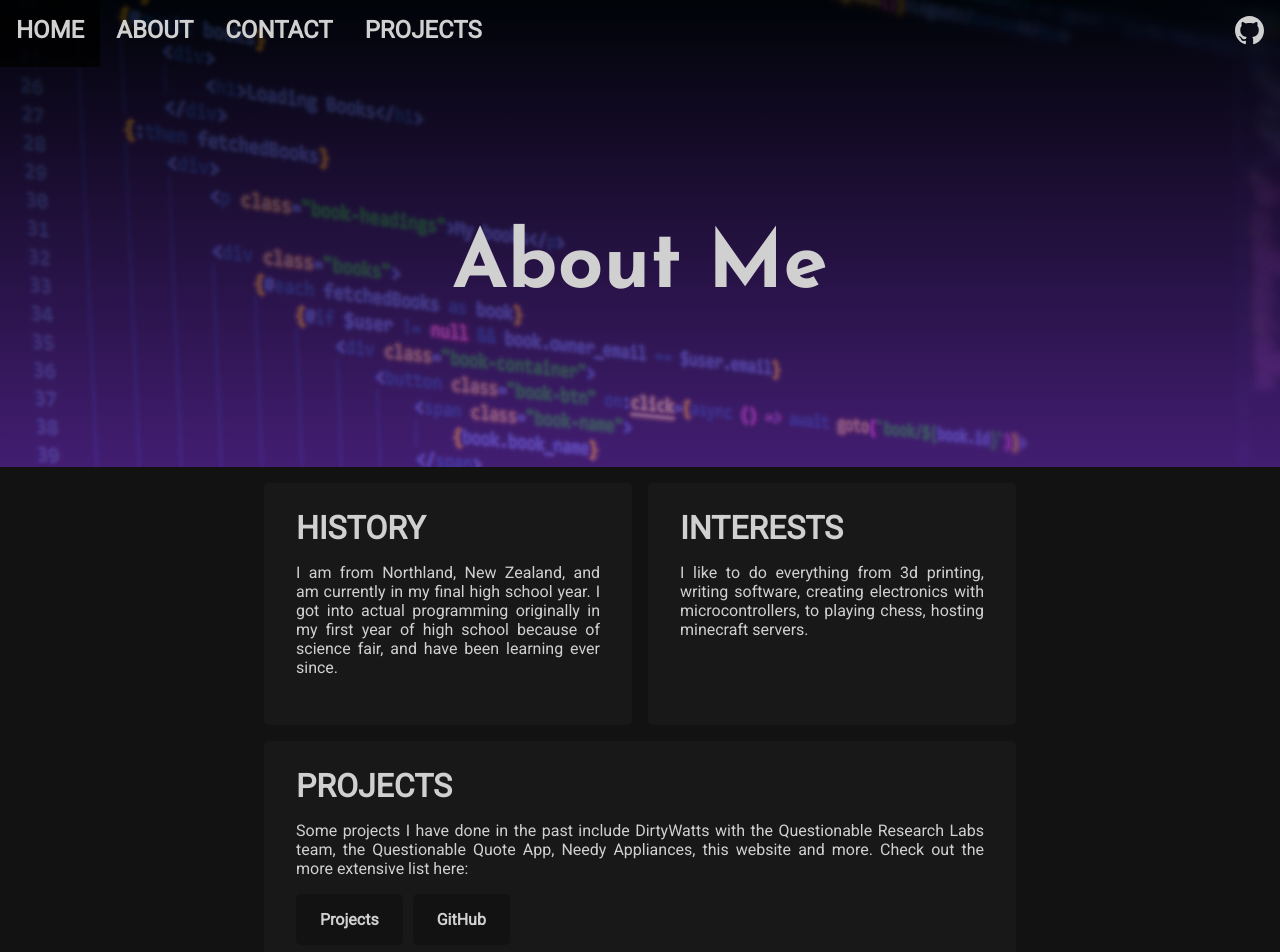
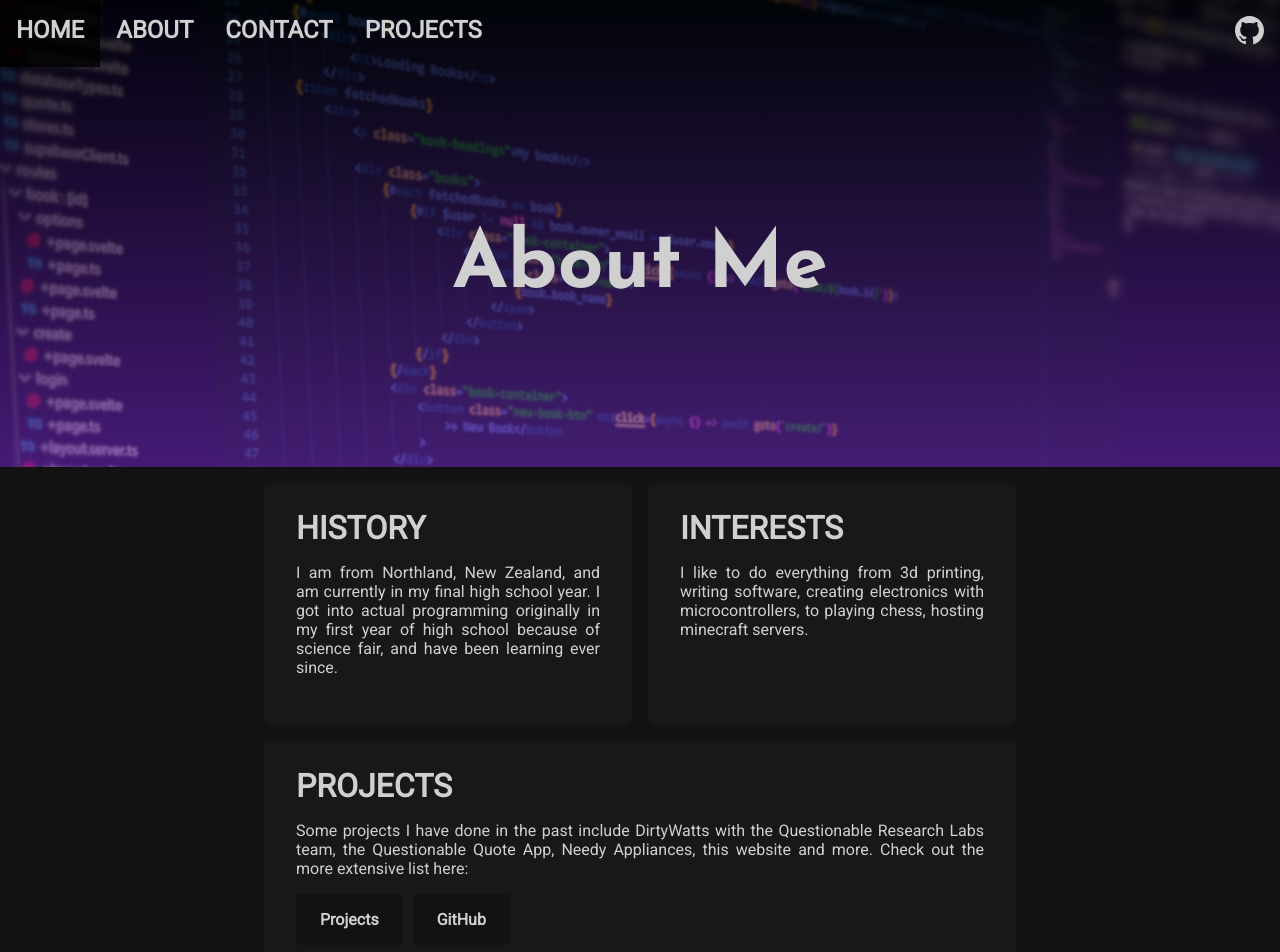
Before and after one commit to InvalidSE/InvalidSE-Web, a SvelteKit app: page /about in a window 1280 px wide. Shown: the top 952 px of the page. Built offline with nearby package versions, Linux system fonts and the light colour scheme.

Commit message:
Code Cleanup

```diff
--- a/src/routes/+error.svelte
+++ b/src/routes/+error.svelte
@@ -1,7 +1,3 @@
-<script lang="ts">
-
-</script>
-
 <div class="content">
     <div class="text">
         <h1>404</h1>
@@ -18,12 +14,15 @@
         justify-content: center;
         height: 100vh;
         background: linear-gradient(to bottom, rgba(0, 0, 0, 0.726), rgba(123, 44, 187, 0.541)), url("/logo-render.webp") no-repeat center center fixed;
+        background-size: cover;
     }
+
     .text {
         display: flex;
         flex-direction: column;
         align-items: center;
     }
+
     a {
         color: white;
         text-decoration: none;
@@ -34,6 +33,7 @@
         border-radius: 5px;
         transition: 0.4s;
 
+        // Hover Effect
         &:hover {
             background-color: white;
             color: black;
--- a/src/routes/+layout.svelte
+++ b/src/routes/+layout.svelte
@@ -3,7 +3,3 @@
 </script>
 
 <slot />
-
-<style lang="scss">
-
-</style>
--- a/src/routes/about/+page.svelte
+++ b/src/routes/about/+page.svelte
@@ -1,41 +1,56 @@
 <svelte:head>
-    <title>About Me</title>
+    <title>About | InvalidSE</title>
 </svelte:head>
 
 <script lang="ts">
-    import '../../lib/global.scss'
     import Navbar from '../../lib/components/navbar.svelte'
 </script>
 
 <div class="grid-container">
+
+    <!-- HEADER -->
     <div class="header-panel">
         <Navbar />
         <h2 id="heading">About Me</h2>
     </div>
-    <div class="left-panel"></div>
+
+    <!-- CONTENT -->
     <div class="content">
-        <!-- <img src="https://ghchart.rshah.org/7b2cbb/InvalidSE" alt="InvalidSE's Github Commit History" />     -->
+
+        <!-- ABOUT BOXES GRID -->
         <div class="about-boxes">
+
             <div class="history">
                 <h3>HISTORY</h3>
-                <p>I am from Northland, New Zealand, and am currently in my final high school year. I got into actual programming originally in my first year of high school because of science fair, and have been learning ever since.</p>
+                <p>I am from Northland, New Zealand, and am currently in my final high school year.
+                    I got into actual programming originally in my first year of high school because of science fair,
+                    and have been learning ever since.
+                </p>
             </div>
+
             <div class="interests">
                 <h3>INTERESTS</h3>
-                <p>I like to do everything from 3d printing, writing software, creating electronics with microcontrollers, to playing chess, hosting minecraft servers.</p>
+                <p>I like to do everything from 3d printing, writing software, creating electronics with microcontrollers,
+                    to playing chess, hosting minecraft servers.
+                </p>
             </div>
+
             <div class="projects">
                 <h3>PROJECTS</h3>
-                <p>Some projects I have done in the past include DirtyWatts with the Questionable Research Labs team, the Questionable Quote App, Needy Appliances, this website and more. Check out the more extensive list here: </p>
+                <p>Some projects I have done in the past include DirtyWatts with the Questionable Research Labs team,
+                    the Questionable Quote App, Needy Appliances, this website and more. Check out the more extensive list here:
+                </p>
+
                 <div class="buttons-box">
                     <div class="projects-link"><a href="/projects">Projects</a></div>
                     <div class="projects-link"><a href="https://github.com/InvalidSE" target="_blank" rel="noreferrer">GitHub</a></div>
                 </div>
             </div>
+
             <div class="technology">
                 <div>
                 <h3>TECHNOLOGY</h3>
-                <p>These are the technologies I have experience in, and or like using: </p>
+                <p>These are the technologies I have experience in: </p>
                 <ul>
                     <li>Svelte & SvelteKit</li>
                     <li>HTML5</li>
@@ -52,7 +67,6 @@
 
         </div>
     </div>
-    <div class="right-panel"></div>
 </div>
 
 <style lang="scss">
@@ -69,14 +83,12 @@
         grid-area: 1 / 1 / 2 / 4;
         align-items: center;
         background: linear-gradient(to bottom, rgba(0, 0, 0, 0.726), rgba(123, 44, 187, 0.541)), url("/code.webp") no-repeat top center fixed;
+        background-size: cover;
     }
 
-    .left-panel {
-        grid-area: 2 / 1 / 3 / 2;
-    }
-
-    .right-panel {
-        grid-area: 2 / 3 / 3 / 4;
+    .content {
+        padding-top: 8px;
+        grid-area: 2 / 2 / 3 / 3;
     }
 
     #heading {
@@ -91,13 +103,13 @@
         grid-auto-rows: auto;
     }
 
+    // Each div in the about-boxes grid
     .about-boxes > div {
         transition: 0.25s;
         margin: 8px;
         padding: 8px 30px 30px 30px;
         text-align: justify;
         background-color: #181818;
-        // border: rgba(123, 44, 187, 0.541) solid 2px;
         border-radius: 5px;
         border: #181818 solid 2px;
 
@@ -110,17 +122,9 @@
         }
     }
 
-    .history{
-        grid-area: 1 / 1 / 2 / 2;
-    }
-
-    .interests{
-        grid-area: 1 / 2 / 2 / 3;
-    }
-
-    .projects{
-        grid-area: 2 / 1 / 3 / 3;
-    }
+    .history{ grid-area: 1 / 1 / 2 / 2; }
+    .interests{ grid-area: 1 / 2 / 2 / 3; }
+    .projects{ grid-area: 2 / 1 / 3 / 3; }
 
     .technology{
         grid-area: 3 / 1 / 4 / 3;
@@ -133,6 +137,7 @@
         }
     }
 
+    // Buttons
     .buttons-box {
         display: flex;
         justify-content: left;
@@ -159,52 +164,23 @@
         }
     }
 
-    .content {
-        padding-top: 8px;
-    }
-
     // Media Queries
-    @media only screen and (max-width: 1200px) {
-        .grid-container {
-            grid-template-columns: 1fr 4fr 1fr;
-        }
-    }
-
-    @media only screen and (max-width: 1000px) {
-        .grid-container {
-            grid-template-columns: 1fr 8fr 1fr;
-        }
-    }
-
-    @media only screen and (max-width: 800px) {
-        .grid-container {
-            grid-template-columns: 0fr 1fr 0fr;
-        }
-    }
+    @media only screen and (max-width: 1200px) { .grid-container { grid-template-columns: 1fr 4fr 1fr; }}
+    @media only screen and (max-width: 1000px) { .grid-container { grid-template-columns: 1fr 8fr 1fr; }}
+    @media only screen and (max-width: 800px) { .grid-container { grid-template-columns: 0fr 1fr 0fr; }}
 
     @media only screen and (max-width: 600px) {
-        h2 {
-            font-size: 2em;
-        }
+        h2 { font-size: 2em; }
 
-        .about-boxes{
-            grid-template-columns: repeat(1, 1fr);
-        }
+        .about-boxes{ grid-template-columns: repeat(1, 1fr); }
 
-        .history{
-            grid-area: 1 / 1 / 1 / 2;
-        }
-
-        .interests{
-            grid-area: 2 / 1 / 2 / 2;
-        }
-
-        .projects{
-            grid-area: 3 / 1 / 3 / 2;
-        }
+        .history{ grid-area: 1 / 1 / 1 / 2; }
+        .interests{ grid-area: 2 / 1 / 2 / 2; }
+        .projects{ grid-area: 3 / 1 / 3 / 2; }
 
         .technology{
             grid-area: 4 / 1 / 4 / 2;
+
             display: flex;
             flex-direction: column;
             justify-content: space-between;
--- a/src/routes/contact/+page.svelte
+++ b/src/routes/contact/+page.svelte
@@ -1,5 +1,5 @@
 <svelte:head>
-    <title>About Me</title>
+    <title>Contact | InvalidSE</title>
 </svelte:head>
 
 <script lang="ts">
@@ -7,6 +7,8 @@
 </script>
 
 <div class="header-panel">
+    <!-- EVERYTHING'S IN THE HEADER! INCREDIBLE. -->
+
     <Navbar/>
     <h2 id="heading">Contact</h2>
 
@@ -24,6 +26,7 @@
             <h3>InvalidSE</h3>
         </div>
     </div>
+
 </div>
 
 <style lang="scss">
@@ -32,7 +35,6 @@
         display: flex;
         flex-direction: row;
         justify-content: center;
-        // align-items: center;
         flex-wrap: wrap;
         gap: 3em;
         margin: 0 auto;
@@ -61,6 +63,7 @@
     .header-panel {
         align-items: center;
         background: linear-gradient(to bottom, rgba(0, 0, 0, 0.726), rgba(123, 44, 187, 0.541)), url("/code.webp") no-repeat top center fixed;
+        background-size: cover;
         height: 100vh;
     }
 
@@ -69,7 +72,7 @@
         margin: 1em 0em;
     }
 
-
+    // Media Queries
     @media only screen and (max-width: 600px) {
         h2 {
             font-size: 2em;
--- a/src/routes/projects/+page.svelte
+++ b/src/routes/projects/+page.svelte
@@ -1,37 +1,57 @@
 <svelte:head>
-    <title>About Me</title>
+    <title>Projects | InvalidSE</title>
 </svelte:head>
 
 <script lang="ts">
-    import '../../lib/global.scss'
     import Navbar from '../../lib/components/navbar.svelte'
 </script>
 
 <div class="grid-container">
+
+    <!-- Header Panel (the part with the image background) -->
     <div class="header-panel">
+
+        <!-- Add navbar -->
         <Navbar />
+
         <h2 id="heading">Projects</h2>
+
     </div>
-    <div class="left-panel"></div>
+
+    <!-- Content -->
     <div class="content">
-        <!-- <img src="https://ghchart.rshah.org/7b2cbb/InvalidSE" alt="InvalidSE's Github Commit History" />     -->
+
         <div class="project-boxes">
 
             <div class="needy-appliances">
                 <h3>Needy Appliances</h3>
-                <p>For a competition called the Terrible Ideas Hackathon, me and QRL created needy kitchen appliances. Imagine, far in the future, we have optimised appliances for the best user experience ever. We removed the buttons of a microwave, and replaced it with a 'mind' using GPT-4 and speech recognition. We also made a smart toaster, a knife block that runs away, and a pot that actually never boils when it's watched.</p>
+                <p>For a competition called the Terrible Ideas Hackathon, me and QRL created needy kitchen appliances.
+                    Imagine, far in the future, we have optimised appliances for the best user experience ever.
+                    We removed the buttons of a microwave, and replaced it with a 'mind' using GPT-4 and speech recognition.
+                    We also made a smart toaster, a knife block that runs away, and a pot that actually never boils when it's watched.
+                </p>
                 <div class="buttons-box">
                     <a class="projects-link" href="https://terriblehack.nz/" target="_blank" rel="noreferrer">TerribleHack</a>
                     <a class="projects-link" href="https://github.com/questionable-research-labs/needy-appliances" target="_blank" rel="noreferrer">GitHub</a>
                 </div>
             </div>
+
             <div class="reptile-monitor">
                 <h3>Reptile Monitor</h3>
-                <p>In 2019, I made a enclosure monitor for my friend's bearded dragon for science fair. It alerted you if the temperature got too hot or cold via email.<br><br> For this, we won the Best Overall Technology at the Central Northalnd Science Fair, the technology award and exibit award for year 9, and the NorthTec Innovation and Enterprise Award.</p>
+                <p>In 2019, I made a enclosure monitor for my friend's bearded dragon for science fair.
+                    It alerted you if the temperature got too hot or cold via email.<br><br>
+                    For this, we won the Best Overall Technology at the Central Northalnd Science Fair,
+                    the technology award and exibit award for year 9, and the NorthTec Innovation and Enterprise Award.
+                </p>
             </div>
+
             <div class="dirtywatts">
                 <h3>DirtyWatts</h3>
-                <p>DirtyWatts was a project me and the Questionable Research Labs team. We created a service to display the live data of power consumption and generation via different methods across New Zealand. We also made some physical indicatiors such as a colour changing lamp, and a smart socket which turns off when coal is being used.</p>
+                <p>DirtyWatts was a project me and the Questionable Research Labs team.
+                    We created a service to display the live data of power consumption and generation via different methods across New Zealand.
+                    We also made some physical indicatiors such as a colour changing lamp,
+                    and a smart socket which turns off when coal is being used.
+                </p>
                 <div class="buttons-box">
                     <a class="projects-link" href="/projects/dirtywatts">More Details</a>
                     <a class="projects-link" href="https://github.com/questionable-research-labs/DirtyWatts" target="_blank" rel="noreferrer">GitHub</a>
@@ -41,7 +61,11 @@
 
             <div class="questionable-quote-app">
                 <h3>Questionable Quote App</h3>
-                <p>For saving your friend's out of context quotes. Originally we had this in a Google keep note, but I decided to make it better. It features creating different books, adding and deleting quotes, and sharing to other users. You can check it out via the button below.</p>
+                <p>For saving your friend's out of context quotes.
+                    Originally we had this in a Google keep note, but I decided to make it better.
+                    It features creating different books, adding and deleting quotes, and sharing to other users.
+                    You can check it out via the button below.
+                </p>
                 <div class="buttons-box">
                     <a class="projects-link" href="https://quotes.laspruca.nz" target="_blank" rel="noreferrer">Website</a>
                 </div>
@@ -49,10 +73,10 @@
 
         </div>
     </div>
-    <div class="right-panel"></div>
 </div>
 
 <style lang="scss">
+
     .grid-container {
         display: grid;
         grid-template-columns: 1fr 3fr 1fr;
@@ -66,14 +90,12 @@
         grid-area: 1 / 1 / 2 / 4;
         align-items: center;
         background: linear-gradient(to bottom, rgba(0, 0, 0, 0.726), rgba(123, 44, 187, 0.541)), url("/code.webp") no-repeat top center fixed;
+        background-size: cover;
     }
 
-    .left-panel {
-        grid-area: 2 / 1 / 3 / 2;
-    }
-
-    .right-panel {
-        grid-area: 2 / 3 / 3 / 4;
+    .content {
+        padding-top: 8px;
+        grid-area: 2 / 2 / 3 / 3;
     }
 
     #heading {
@@ -88,16 +110,17 @@
         grid-auto-rows: auto;
     }
 
+    // Each div in the project-boxes grid
     .project-boxes > div {
         transition: 0.25s;
         margin: 8px;
         padding: 8px 30px 30px 30px;
         text-align: justify;
         background-color: #181818;
-        // border: rgba(123, 44, 187, 0.541) solid 2px;
         border-radius: 5px;
         border: #181818 solid 2px;
 
+        // hover effect
         &:hover {
             border: #2d2d2d solid 2px;
             transform: scale(1.05);
@@ -107,22 +130,13 @@
         }
     }
 
-    .needy-appliances{
-        grid-area: 1 / 1 / 2 / 2;
-    }
+    // Each project box
+    .needy-appliances{ grid-area: 1 / 1 / 2 / 2; }
+    .reptile-monitor{ grid-area: 1 / 2 / 2 / 3; }
+    .dirtywatts{ grid-area: 2 / 1 / 3 / 3; }
+    .questionable-quote-app{ grid-area: 3 / 1 / 4 / 3; }
 
-    .reptile-monitor{
-        grid-area: 1 / 2 / 2 / 3;
-    }
-
-    .dirtywatts{
-        grid-area: 2 / 1 / 3 / 3;
-    }
-
-    .questionable-quote-app{
-        grid-area: 3 / 1 / 4 / 3;
-    }
-
+    // buttons container
     .buttons-box {
         display: flex;
         justify-content: left;
@@ -130,6 +144,7 @@
         margin: 0;
         gap: 10px;
 
+        // stylish link buttons
         .projects-link {
             padding: 1em 1.5em;
             border-radius: 5px;
@@ -140,58 +155,26 @@
             cursor: pointer;
             text-decoration: none;
 
+            // hover effect
             &:hover {
                 background-color: #2d2d2d;
             }
         }
     }
 
-    .content {
-        padding-top: 8px;
-    }
-
     // Media Queries
-    @media only screen and (max-width: 1200px) {
-        .grid-container {
-            grid-template-columns: 1fr 4fr 1fr;
-        }
-    }
-
-    @media only screen and (max-width: 1000px) {
-        .grid-container {
-            grid-template-columns: 1fr 8fr 1fr;
-        }
-    }
-
-    @media only screen and (max-width: 800px) {
-        .grid-container {
-            grid-template-columns: 0fr 1fr 0fr;
-        }
-    }
+    @media only screen and (max-width: 1200px) { .grid-container { grid-template-columns: 1fr 4fr 1fr; }}
+    @media only screen and (max-width: 1000px) { .grid-container { grid-template-columns: 1fr 8fr 1fr; }}
+    @media only screen and (max-width: 800px) { .grid-container { grid-template-columns: 0fr 1fr 0fr; }}
 
     @media only screen and (max-width: 600px) {
-        h2 {
-            font-size: 2em;
-        }
+        h2 { font-size: 2em; }
 
-        .project-boxes{
-            grid-template-columns: repeat(1, 1fr);
-        }
+        .project-boxes{ grid-template-columns: repeat(1, 1fr); }
 
-        .reptile-monitor{
-            grid-area: 1 / 1 / 1 / 2;
-        }
-
-        .dirtywatts{
-            grid-area: 2 / 1 / 2 / 2;
-        }
-
-        .questionable-quote-app{
-            grid-area: 3 / 1 / 3 / 2;
-        }
-
-        .needy-appliances{
-            grid-area: 4 / 1 / 4 / 2;
-        }
+        .reptile-monitor{ grid-area: 1 / 1 / 1 / 2; }
+        .dirtywatts{ grid-area: 2 / 1 / 2 / 2; }
+        .questionable-quote-app{ grid-area: 3 / 1 / 3 / 2; }
+        .needy-appliances{ grid-area: 4 / 1 / 4 / 2; }
     }
 </style>
--- a/src/routes/projects/dirtywatts/+page.svelte
+++ b/src/routes/projects/dirtywatts/+page.svelte
@@ -1,27 +1,32 @@
 <svelte:head>
-    <title>About Me</title>
+    <title>DirtyWatts | InvalidSE</title>
 </svelte:head>
 
 <script lang="ts">
-    import '../../../lib/global.scss'
     import Navbar from '../../../lib/components/navbar.svelte'
 </script>
 
 <div class="grid-container">
+
     <div class="header-panel">
         <Navbar />
         <h2 id="heading">DirtyWatts - GovHack 2022</h2>
     </div>
-    <div class="left-panel"></div>
+
     <div class="content">
         <div class="project-boxes">
+
             <div>
                 <h3>The Event:</h3>
-                <p>GovHack is an international Hackathon event where you make the best use of open government data in 48h. To submit your projects, you have to create a short video showing them off or explaining your concept. My team have competed multiple times in this competition over the last few years, and made some cool stuff.</p>
+                <p>GovHack is an international Hackathon event where you make the best use of open government data in 48h.
+                    To submit your projects, you have to create a short video showing them off or explaining your concept.
+                    My team have competed multiple times in this competition over the last few years, and made some cool stuff.
+                </p>
                 <div class="buttons-box">
                     <a class="projects-link" href="https://www.govhack.org/" target="_blank" rel="noreferrer">The GovHack Website</a>
                 </div>
             </div>
+
             <div>
                 <h3>The Submission:</h3>
                 <iframe class="dw-video" src="https://www.youtube.com/embed/wvJlPGGfMgM" title="DirtyWatts Video" frameborder="0" allow="accelerometer; autoplay; clipboard-write; encrypted-media; gyroscope; picture-in-picture; web-share" allowfullscreen></iframe>
@@ -30,16 +35,18 @@
                     <a class="projects-link" href="https://github.com/questionable-research-labs/needy-appliances" target="_blank" rel="noreferrer">The GitHub Repo</a>
                 </div>
             </div>
+
             <div>
                 <h3>The Awards:</h3>
-                <p>Our team won the 'Best Creative Use of Data in Response to ESG', as well as 'Technology Literacy in a Digital First World'. We were also shortlisted for the people's choice award.</p>
+                <p>Our team won the 'Best Creative Use of Data in Response to ESG', as well as 'Technology Literacy in a Digital First World'.
+                    We were also shortlisted for the people's choice award.</p>
                 <div class="buttons-box">
                     <a class="projects-link" href="https://govhack.org/2022-winners/" target="_blank" rel="noreferrer">The 2022 Winners</a>
                 </div>
             </div>
+
         </div>
     </div>
-    <div class="right-panel"></div>
 </div>
 
 <style lang="scss">
@@ -56,14 +63,12 @@
         grid-area: 1 / 1 / 2 / 4;
         align-items: center;
         background: linear-gradient(to bottom, rgba(0, 0, 0, 0.726), rgba(123, 44, 187, 0.541)), url("/code.webp") no-repeat top center fixed;
+        background-size: cover;
     }
 
-    .left-panel {
-        grid-area: 2 / 1 / 3 / 2;
-    }
-
-    .right-panel {
-        grid-area: 2 / 3 / 3 / 4;
+    .content {
+        padding-top: 8px;
+        grid-area: 2 / 2 / 3 / 3;
     }
 
     .dw-video {
@@ -78,6 +83,7 @@
         margin: 2em 0em;
     }
 
+    // Project Boxes Grid
     .project-boxes {
         width: 100%;
         display: grid;
@@ -85,21 +91,23 @@
         grid-auto-rows: auto;
     }
 
+    // Each div in the project-boxes grid
     .project-boxes > div {
         transition: 0.25s;
         margin: 8px;
         padding: 8px 30px 30px 30px;
         text-align: justify;
         background-color: #181818;
-        // border: rgba(123, 44, 187, 0.541) solid 2px;
         border-radius: 5px;
         border: #181818 solid 2px;
 
+        // hover effect
         &:hover {
             border: #2d2d2d solid 2px;
         }
     }
 
+    // Buttons!
     .buttons-box {
         display: flex;
         justify-content: left;
@@ -123,28 +131,10 @@
         }
     }
 
-    .content {
-        padding-top: 8px;
-    }
-
     // Media Queries
-    @media only screen and (max-width: 1200px) {
-        .grid-container {
-            grid-template-columns: 1fr 4fr 1fr;
-        }
-    }
-
-    @media only screen and (max-width: 1000px) {
-        .grid-container {
-            grid-template-columns: 1fr 8fr 1fr;
-        }
-    }
-
-    @media only screen and (max-width: 800px) {
-        .grid-container {
-            grid-template-columns: 0fr 1fr 0fr;
-        }
-    }
+    @media only screen and (max-width: 1200px) { .grid-container { grid-template-columns: 1fr 4fr 1fr; }}
+    @media only screen and (max-width: 1000px) { .grid-container { grid-template-columns: 1fr 8fr 1fr; }}
+    @media only screen and (max-width: 800px) { .grid-container { grid-template-columns: 0fr 1fr 0fr; }}
 
     @media only screen and (max-width: 600px) {
         h2 {
```
Also changed, not shown: src/lib/components/footer.svelte (deleted, +0 -11 lines), src/lib/components/main-header.svelte (+2 -6 lines), src/lib/components/main-nav.svelte (+4 -3 lines), src/lib/components/navbar.svelte (+2 -12 lines), src/routes/+page.svelte (+8 -5 lines).
